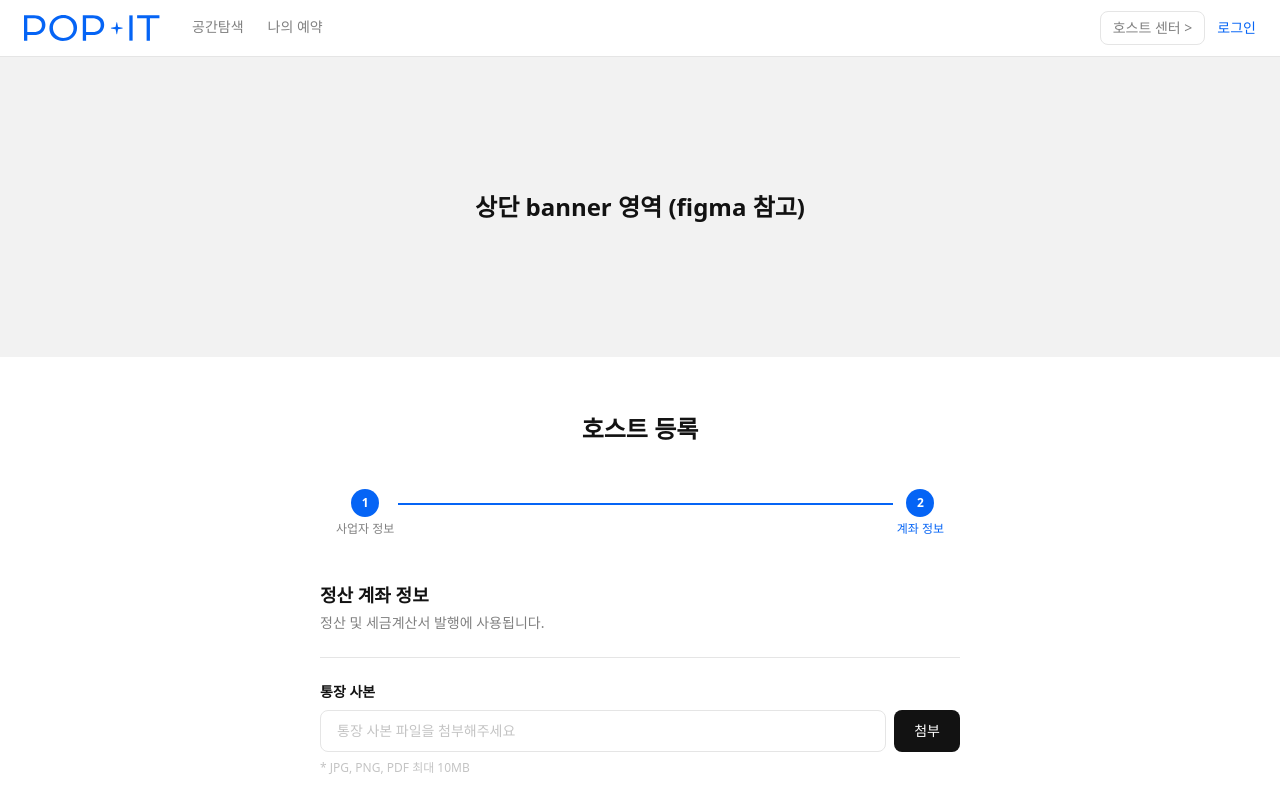
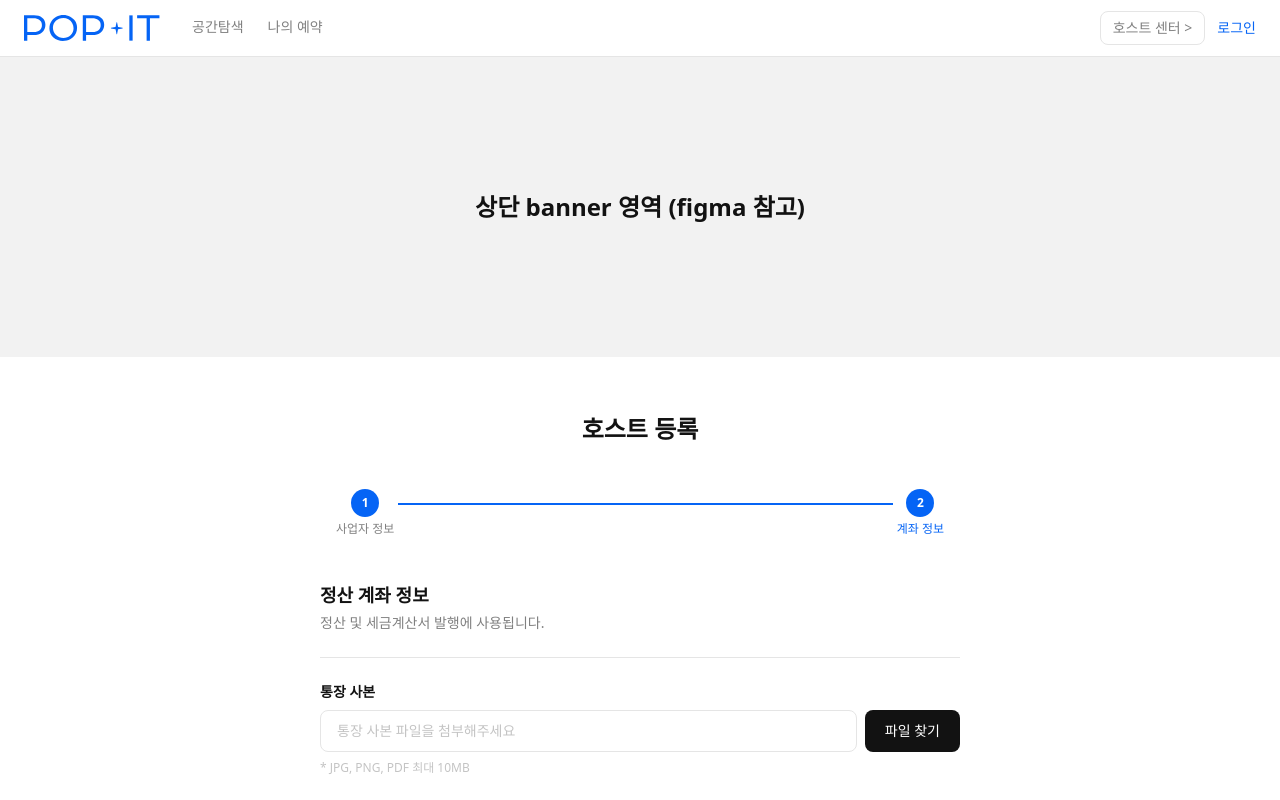
Before and after one commit to UMC-POP-IT/Pop-It-FE, a React (Vite) app: page /host/host-register/step2 in a window 1280 px wide. Shown: the top 800 px of the page. Built offline with nearby package versions, Linux system fonts and the light colour scheme.

Commit message:
fix: 파일 첨부 버튼 라벨 '첨부' → '파일 찾기' 변경 (#24)

```diff
--- a/src/features/host-register/components/FileUploadRow.tsx
+++ b/src/features/host-register/components/FileUploadRow.tsx
@@ -14,13 +14,13 @@ const FileUploadRow = ({ label, placeholder, hint }: FileUploadRowProps) => (
       <div className="border-border text-text-disabled flex flex-1 items-center rounded-lg border bg-white px-4 py-2.5 text-sm">
         {placeholder}
       </div>
-      {/* 첨부 버튼: 공통 Button에 검정 variant가 없어 label+hidden input으로 임시 구현 → 챈(4번)과 협의 예정
-          ⚠️ 디자인엔 '다음으로'로 표기됐으나 파일 첨부 버튼이라 '첨부'로 표기함 (디자인 확인 필요) */}
+      {/* 파일 찾기 버튼: 공통 Button에 검정 variant가 없어 label+hidden input으로 임시 구현 → 챈(4번)과 협의 예정
+          ⚠️ 디자인엔 '다음으로'로 표기됐으나 파일 선택 버튼이라 '파일 찾기'로 표기함 (디자인 확인 필요) */}
       <label
-        aria-label={`${label} 첨부`}
-        className="bg-text-primary flex shrink-0 cursor-pointer items-center rounded-lg px-5 text-sm font-medium text-white"
+        aria-label={`${label} 파일 찾기`}
+        className="bg-text-primary flex shrink-0 cursor-pointer items-center rounded-lg px-5 text-sm font-medium whitespace-nowrap text-white"
       >
-        첨부
+        파일 찾기
         <input
           type="file"
           accept=".jpg,.jpeg,.png,.pdf"
```
